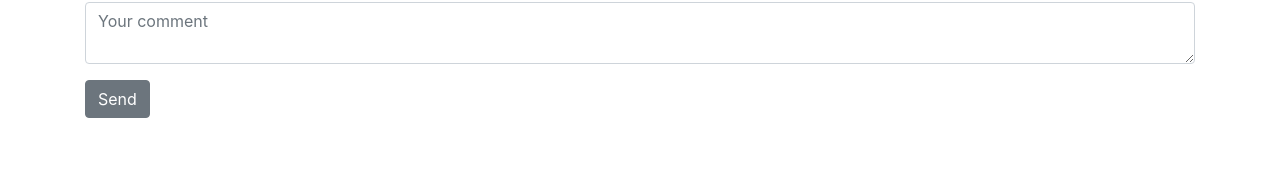
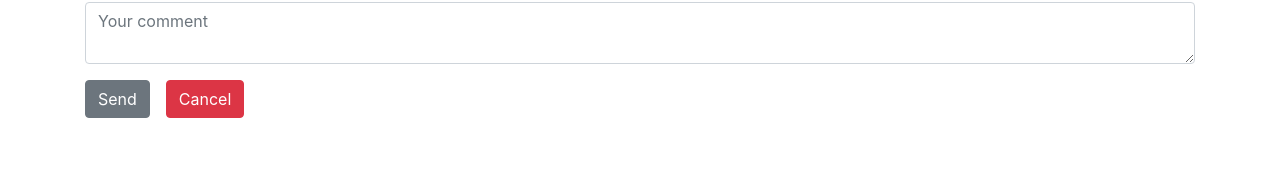
Before and after one commit to kbeksss/control-work-10-Beksultan-Kadyrbekov, a React (Create React App) app in the folder front-end/: page /post/1 in a window 1280 px wide. Both pictures are taken after a click on the button "Write Comment". Shown: the part 479-649 px from the top of the page. Built offline with nearby package versions, Linux system fonts and the light colour scheme; no server answers.

Commit message:
made a button to close the form

```diff
--- a/front-end/src/components/SinglePost/SinglePost.js
+++ b/front-end/src/components/SinglePost/SinglePost.js
@@ -52,6 +52,7 @@ const SinglePost = props => {
                         <Input type="textarea" value={commentForm.comment} onChange={inputChangeHandler} name="comment" id="comment" placeholder="Your comment" />
                     </FormGroup>
                     <Button type='submit'>Send</Button>
+                    <Button className='ml-3' type='button' color='danger' onClick={() => toggleForm(false)}>Cancel</Button>
                 </Form>
             )}
 
@@ -62,7 +63,11 @@ const SinglePost = props => {
                     <ListGroupItem className="justify-content-between" key={comment.comment_id}>
                         <h5>Author: {comment.author}</h5>
                         <span>Comment: {comment.comment}</span>
-                        <Button onClick={() => props.deleteComment(comment.comment_id, props.match.params.id)} className='ml-3' color='danger'>delete</Button>
+                        <Button
+                            onClick={() => props.deleteComment(comment.comment_id, props.match.params.id)}
+                            className='ml-3' color='danger'>
+                            delete
+                        </Button>
                     </ListGroupItem>
                 ))}
             </ListGroup>
```
